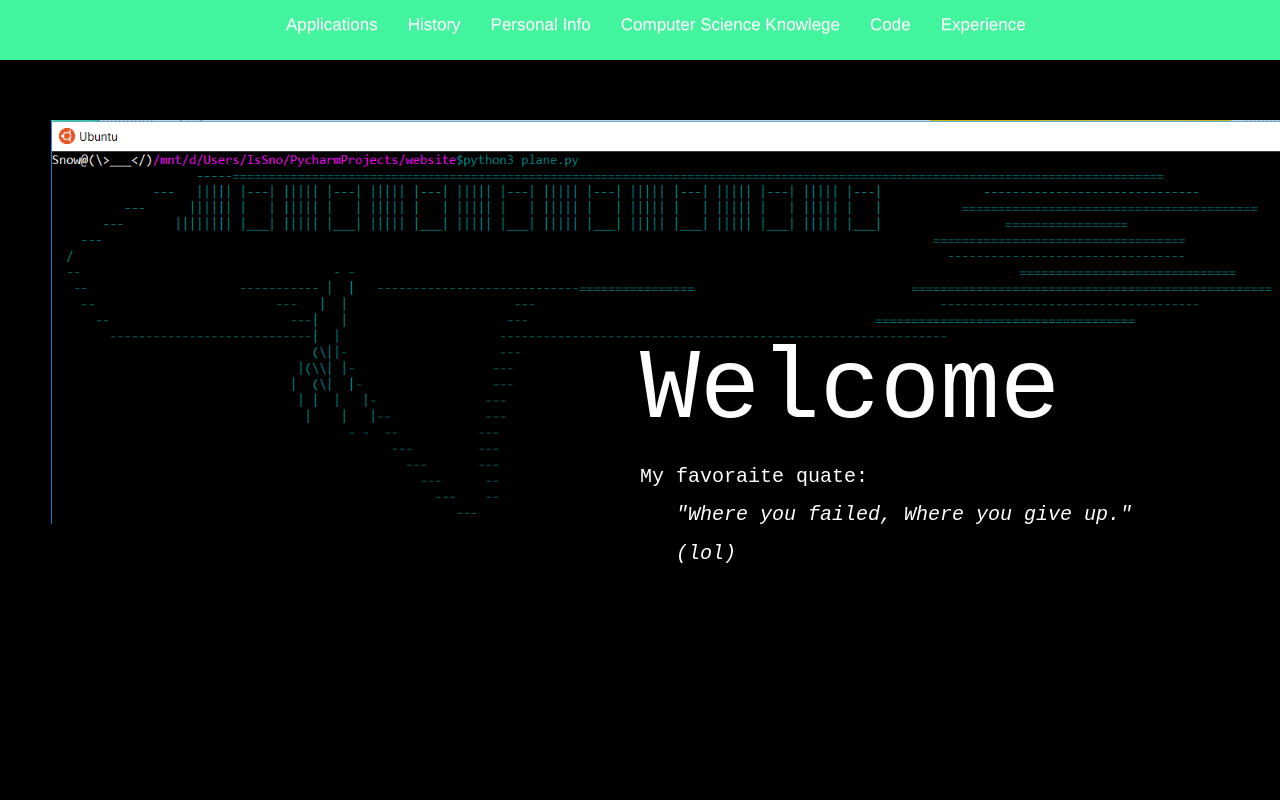
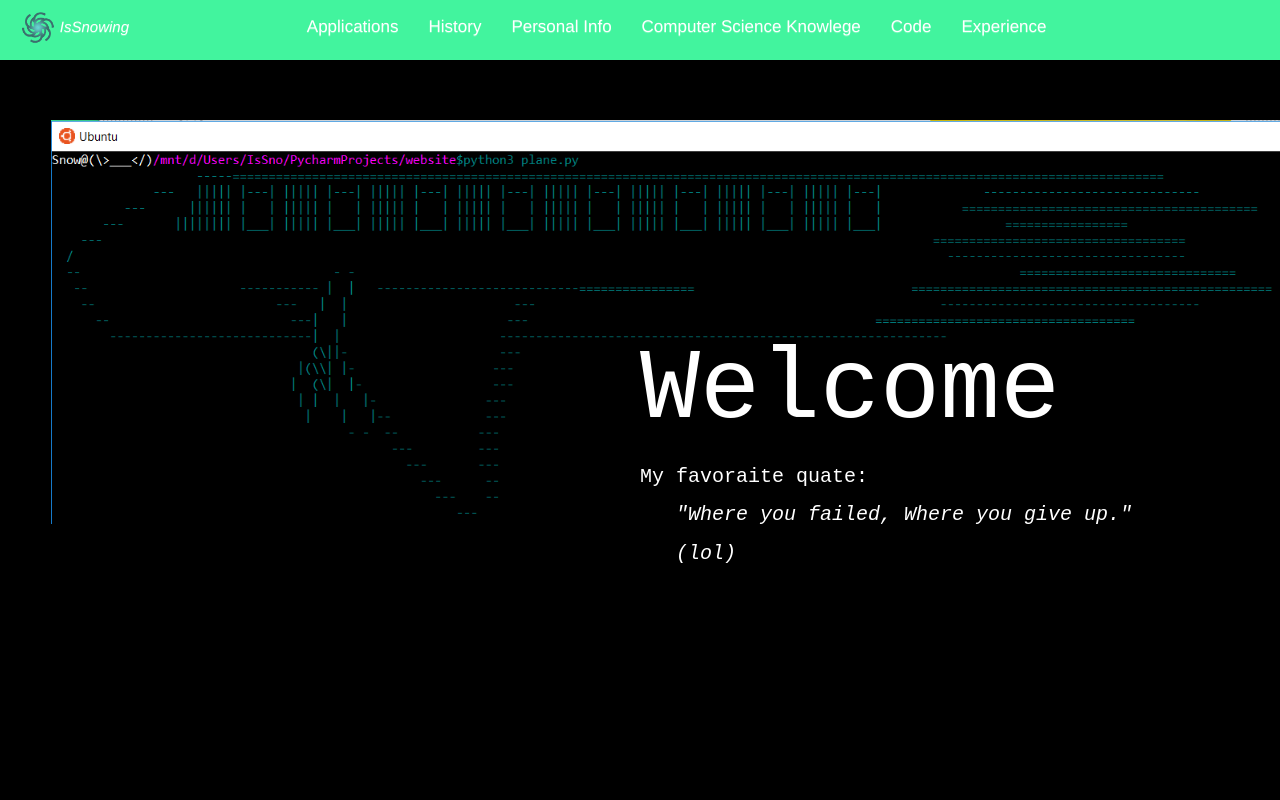
Before and after one commit to IsSnowing/IsSnowing.github.io, a plain HTML site: page index.html in a window 1280 px wide. Shown: the top 800 px of the page. Drawn offline with nearby package versions, Linux system fonts and the light colour scheme.

Commit message:
add logo

```diff
--- a/index.html
+++ b/index.html
@@ -15,11 +15,17 @@
 
 
 <nav class="navbar navbar-fixed-top navbar-custom ">
-  <div class="container-fluid">
-    <!--div class="navbar-header">
-      <a href="#" class="navbar-brand"><img src="images/folder.png" width="33" height="33"></a>
-    </div-->
-    <ul class="nav navbar-nav">
+
+    <div class="navbar-header">
+      <a href="#home" class="navbar-brand" style="padding: 30% 0px 0px 60%"><img src="images/logo2.png" width="35" height="35"></a>
+    </div>
+    <div class="container-fluid" style="padding: 2px 0px 0px 3.5%">
+    <ul class="nav navbar-nav" >
+      <li><a href="#home" class="navlink"><i style="font-size: 15px">IsSnowing</i></a></li>
+    </ul>
+
+    <div class="container-fluid" style="padding: 0px 0px 0px 20%">
+    <ul class="nav navbar-nav" >
       <li><a class="navlink" href="#applications">Applications</a></li>
       <li><a class="navlink" href="#his">History</a></li>
       <li><a class="navlink" href="#per">Personal Info</a></li>
@@ -29,7 +35,7 @@
     </ul>
   </div>
 </nav>
-
+<span id = "home"></span>
 <header class="w3-display-container w3-content w3-wide" style="max-width:1600px;min-width:500px" id="home">
   <!--img class="w3-image" src="/w3images/hamburger.jpg" alt="Hamburger Catering" width="1600" height="800"-->
   <div class = 'headerText'>
--- a/style.css
+++ b/style.css
@@ -91,7 +91,7 @@ body{
     color: #ffffff;
     background-color: #42f49e;
     min-height: 60px;
-    padding: 0px 0px 0px 20%;
+    padding: 0px 0px 0px 0px;
 }
 
 .navlink{
```
Also changed, not shown: images/logo.png (added), images/logo2.png (added), images/logo_reverse.png (added).
